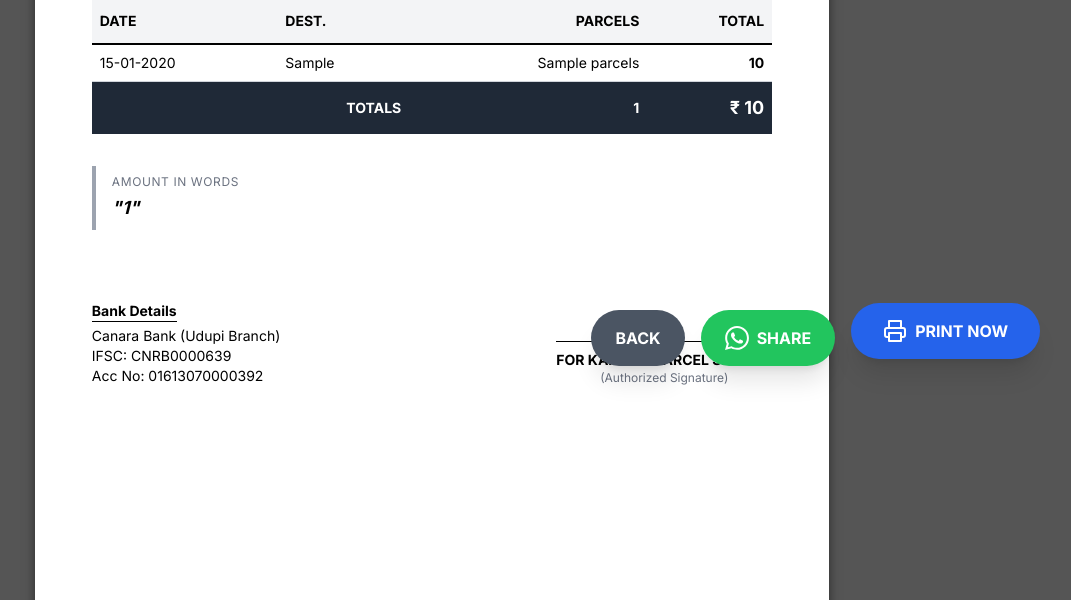
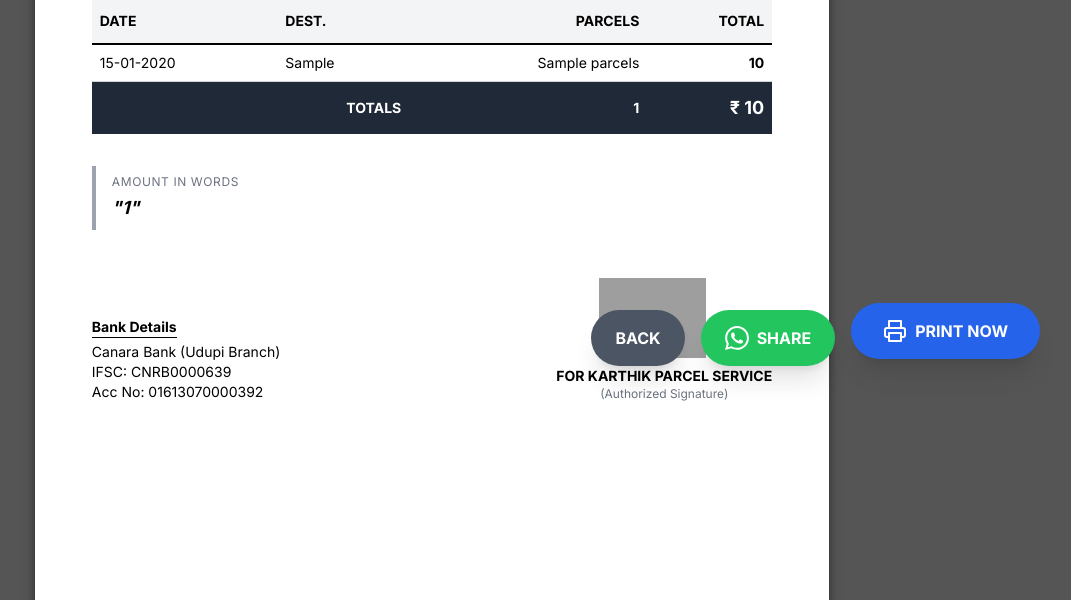
Before and after one commit to karthikshetty71/Karthik, a Flask app: template app/templates/invoice_print.html in a window 1280 px wide. Shown: the part 402-1002 px from the top of the page, without its empty margins (208-1279 px from the left). Run offline with Flask 3, Linux system fonts and the light colour scheme; the template is opened without the code that fills it: most values are stand-ins (such as "Sample title", 1, 10 or a date in 2020); parts of the project's set-up code (start-up, migrations or seed data) failed here and were passed over; some libraries are stand-ins or nearby versions; grey boxes are pictures that could not be loaded.

Commit message:
add signature

```diff
--- a/app/templates/invoice_print.html
+++ b/app/templates/invoice_print.html
@@ -128,19 +128,24 @@
             <p>IFSC: CNRB0000639</p>
             <p>Acc No: 01613070000392</p>
         </div>
-        <div class="text-center">
-            <div class="h-16 w-40 mb-2 border-b border-black"></div>
+
+        <div class="text-center relative">
+            <div class="h-20 mb-2 flex items-end justify-center w-48">
+                <img src="{{ url_for('static', filename='signature.jpg') }}"
+                     alt=""
+                     class="max-h-20 object-contain mx-auto mix-blend-multiply"
+                     onerror="this.style.display='none'; this.parentElement.innerHTML='<div class=\'h-16 w-40 border-b border-black\'></div>'">
+            </div>
+
             <p class="text-sm font-bold uppercase">For Karthik Parcel Service</p>
             <p class="text-xs text-gray-500">(Authorized Signature)</p>
         </div>
     </div>
 
     <div class="fixed bottom-8 right-8 no-print flex flex-col md:flex-row gap-4 items-end z-50">
-
         <a href="/invoices" class="bg-gray-600 shadow-xl text-white px-6 py-4 rounded-full font-bold hover:bg-gray-700 transition w-full md:w-auto text-center">
             BACK
         </a>
-
         <a href="https://wa.me/?text=INVOICE%20SUMMARY%0A%0A📄%20Invoice%20No:%20{{ invoice_no }}%0A🏢%20Vendor:%20{{ vendor }}%0A💰%20Total:%20₹{{ grand_total }}" target="_blank" class="bg-green-500 shadow-xl text-white px-6 py-4 rounded-full font-bold hover:bg-green-600 transition flex items-center justify-center gap-2 w-full md:w-auto">
             <svg class="w-6 h-6" fill="currentColor" viewBox="0 0 24 24"><path d="M.057 24l1.687-6.163c-1.041-1.804-1.588-3.849-1.587-5.946.003-6.556 5.338-11.891 11.893-11.891 3.181.001 6.167 1.24 8.413 3.488 2.245 2.248 3.481 5.236 3.48 8.414-.003 6.557-5.338 11.892-11.893 11.892-1.99-.001-3.951-.5-5.688-1.448l-6.305 1.654zm6.597-3.807c1.676.995 3.276 1.591 5.392 1.592 5.448 0 9.886-4.434 9.889-9.885.002-5.462-4.415-9.89-9.881-9.892-5.452 0-9.887 4.434-9.889 9.884-.001 2.225.651 3.891 1.746 5.634l-.999 3.648 3.742-.981zm11.387-5.464c-.074-.124-.272-.198-.57-.347-.297-.149-1.758-.868-2.031-.967-.272-.099-.47-.149-.669.149-.198.297-.768.967-.941 1.165-.173.198-.347.223-.644.074-.297-.149-1.255-.463-2.39-1.475-.883-.788-1.48-1.761-1.653-2.059-.173-.297-.018-.458.13-.606.134-.133.297-.347.446-.521.151-.172.2-.296.3-.495.099-.198.05-.372-.025-.521-.075-.148-.669-1.611-.916-2.206-.242-.579-.487-.501-.669-.51l-.57-.01c-.198 0-.52.074-.792.372-.272.297-1.04 1.016-1.04 2.479 0 1.462 1.065 2.875 1.213 3.074.149.198 2.095 3.2 5.076 4.487.709.306 1.263.489 1.694.626.712.226 1.36.194 1.872.118.571-.085 1.758-.719 2.006-1.413.248-.695.248-1.29.173-1.414z"/></svg>
             SHARE
```
Also changed, not shown: app/static/images/signature.jpg (added).
